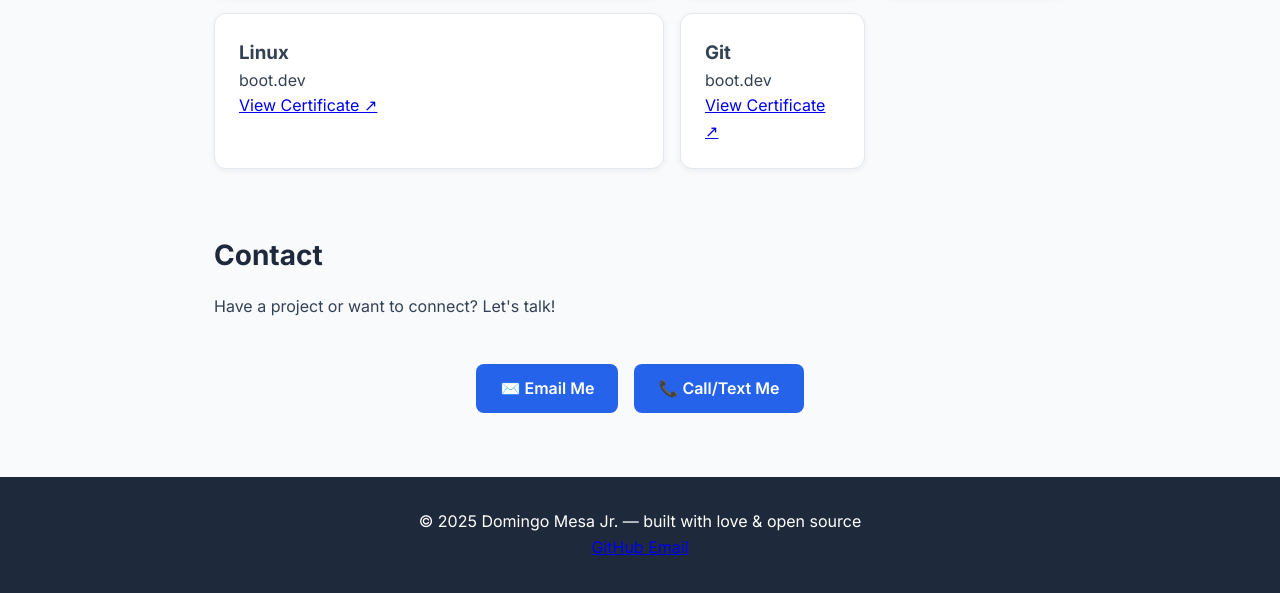
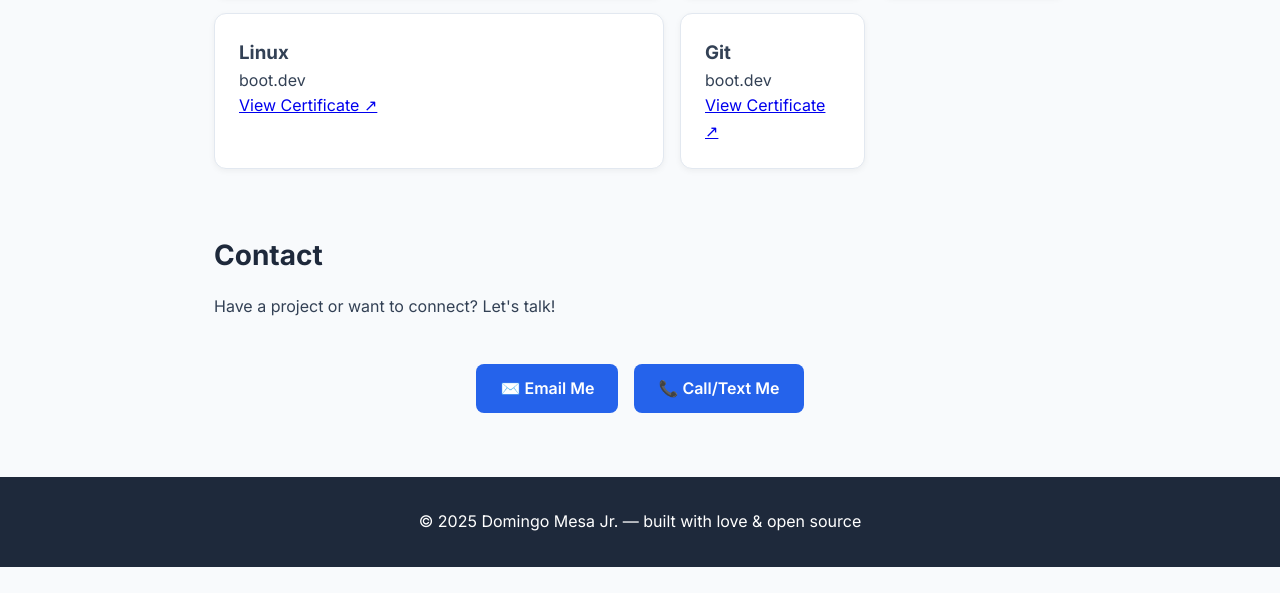
Before and after one commit to domingomesa/domingomesa.github.io, a website: page index.html in a window 1280 px wide. Shown: the part 2300-2893 px from the top of the page. After the commit the page ends 2867 px from the top, so only its background shows below. Drawn offline with Linux system fonts and the light colour scheme.

Commit message:
minor fix for footer

```diff
--- a/index.html
+++ b/index.html
@@ -372,18 +372,6 @@
                 <p class="footer-text">
                     © <span id="year" aria-label="Current year">2025</span> Domingo Mesa Jr. — built with love &amp; open source
                 </p>
-                <div class="footer-links">
-                    <a href="https://github.com/domingomesa"
-                       target="_blank"
-                       rel="noopener noreferrer"
-                       aria-label="Visit GitHub profile">
-                        GitHub
-                    </a>
-                    <a href="mailto:domingoamesa@gmail.com"
-                       aria-label="Send email">
-                        Email
-                    </a>
-                </div>
             </div>
         </div>
     </footer>
```
